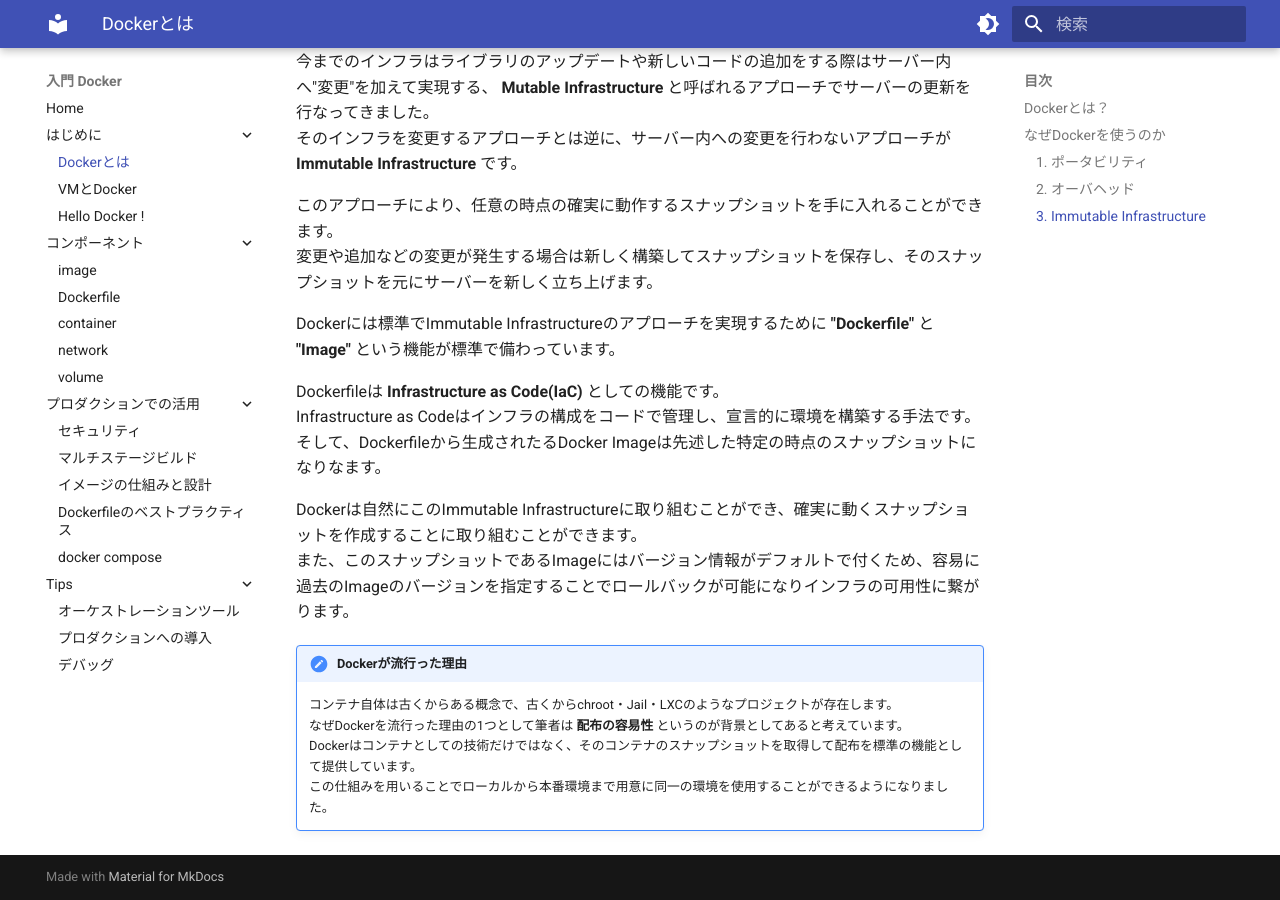
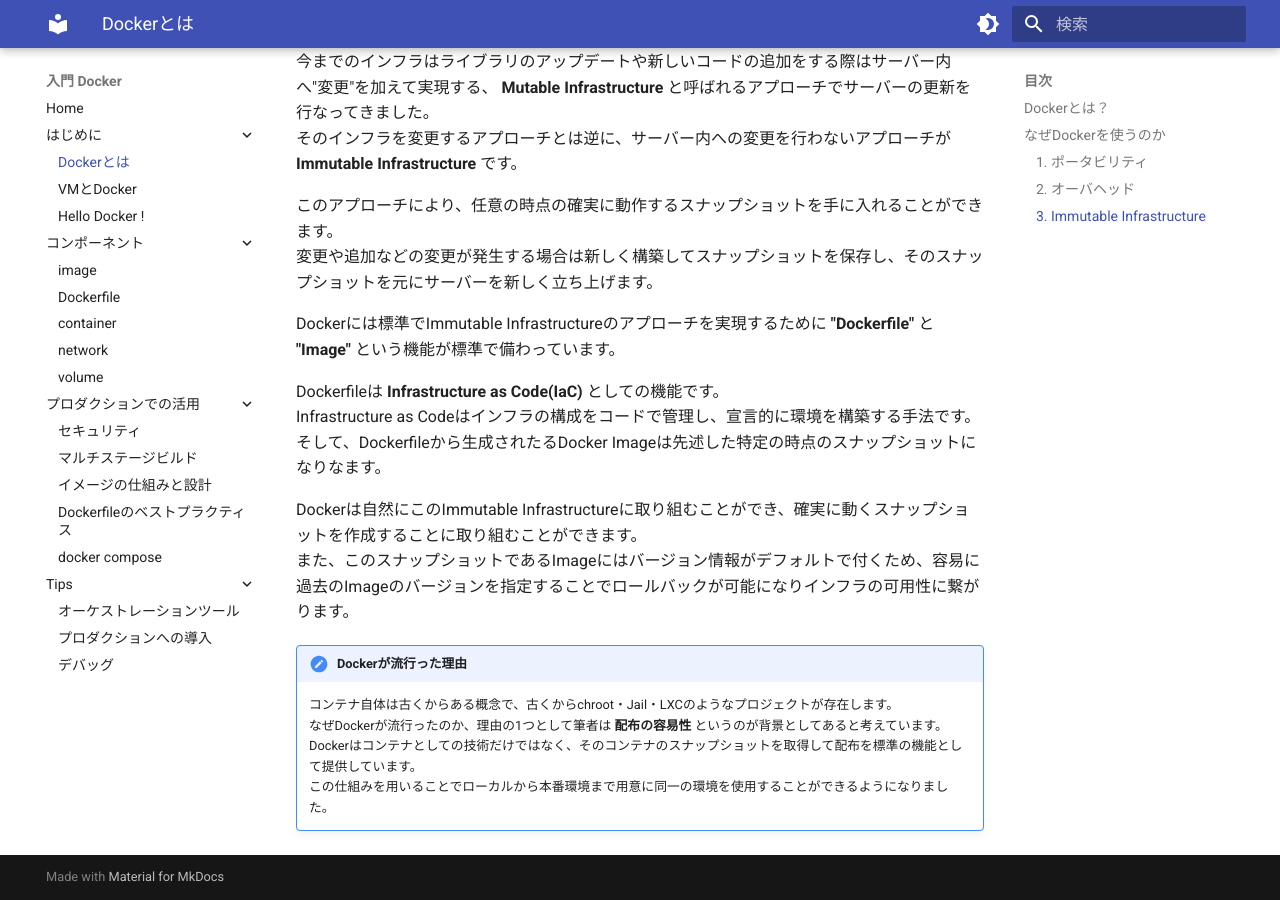
Before and after one commit to y-ohgi/introduction-docker, an MkDocs documentation site: the page built from docs/1_introduction/docker.md, in a window 1280 px wide and 900 px high, scrolled down 2552 px. Built offline with MkDocs 1.6.1 and Material for MkDocs 9.7.7, drawn with Linux system fonts in a browser that asks for light colours.

Commit message:
「なぜDockerを使うのか」内の文章がおかしいところ修正

```diff
--- a/docs/1_introduction/docker.md
+++ b/docs/1_introduction/docker.md
@@ -51,6 +51,6 @@
 
 !!! Dockerが流行った理由
     コンテナ自体は古くからある概念で、古くからchroot・Jail・LXCのようなプロジェクトが存在します。
-    なぜDockerを流行った理由の1つとして筆者は **配布の容易性** というのが背景としてあると考えています。
+    なぜDockerが流行ったのか、理由の1つとして筆者は **配布の容易性** というのが背景としてあると考えています。
     Dockerはコンテナとしての技術だけではなく、そのコンテナのスナップショットを取得して配布を標準の機能として提供しています。
     この仕組みを用いることでローカルから本番環境まで用意に同一の環境を使用することができるようになりました。
```
